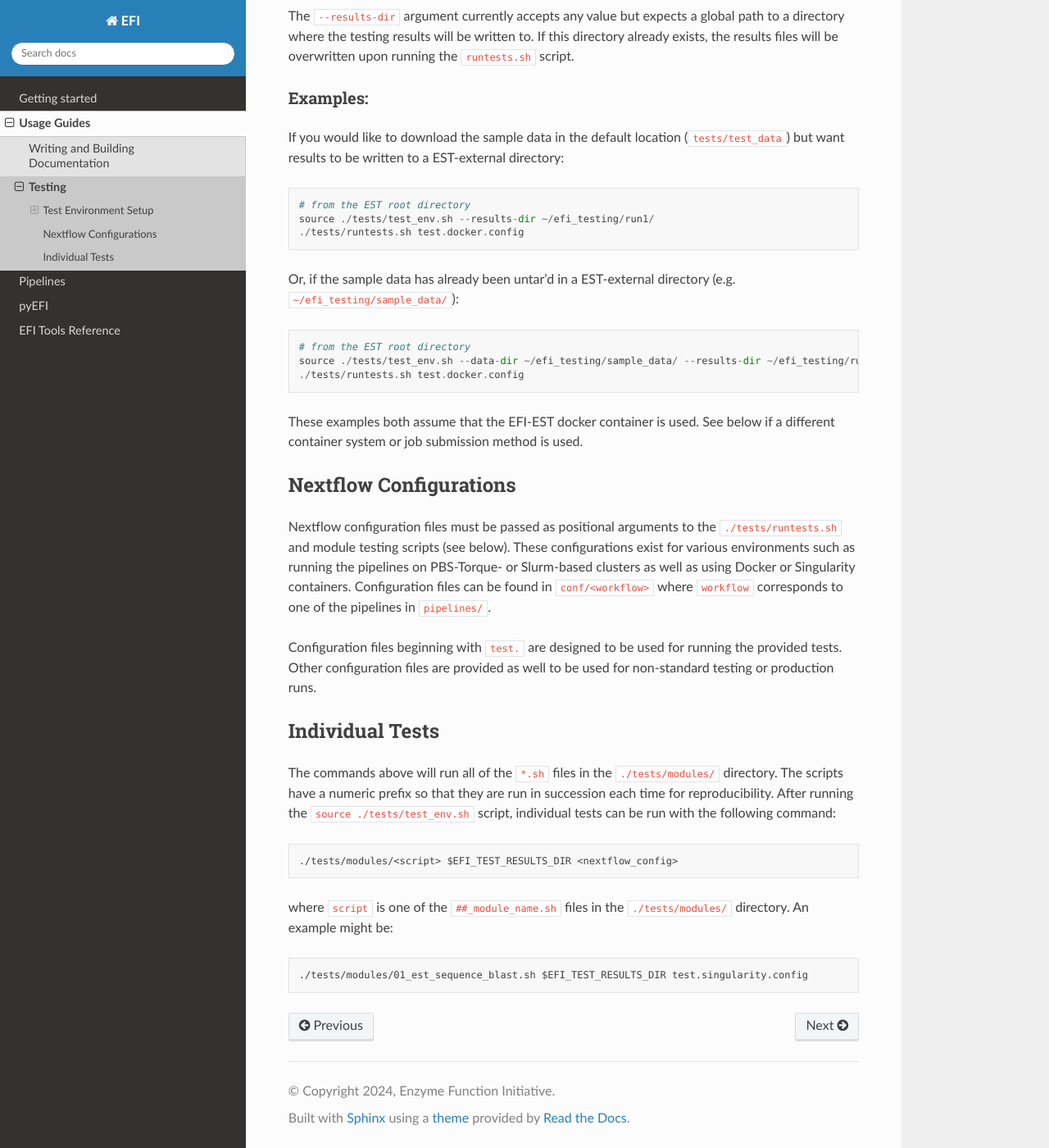
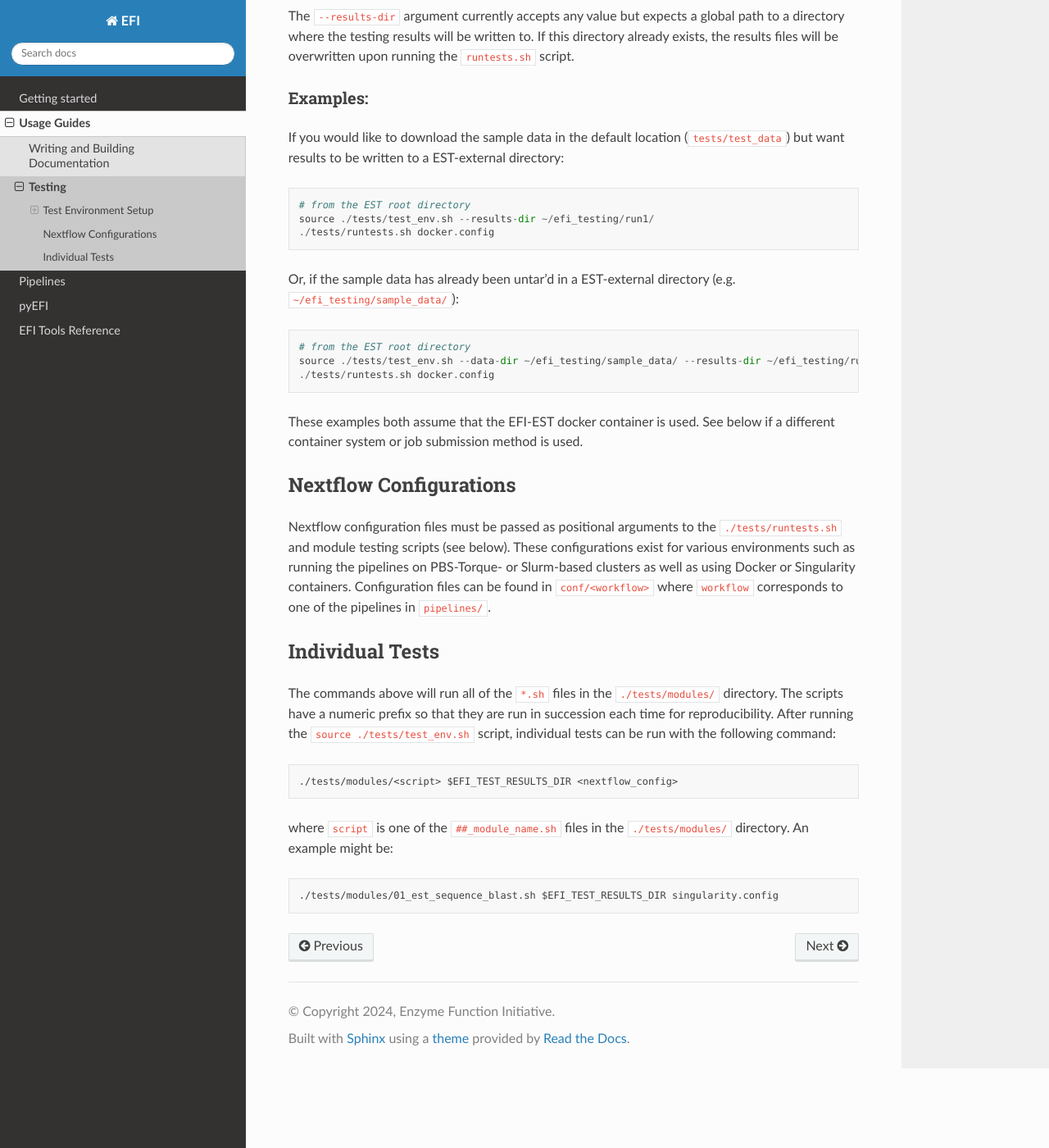
Before and after one commit to EnzymeFunctionInitiative/EST, a Sphinx documentation site: the page built from docs/source/guides/testing.rst, in a window 1280 px wide and 1400 px high, scrolled down 1633 px. Shown: the whole window at 82% size. Built offline with Sphinx 7.4.7 and the Read the Docs theme 3.1.0, drawn with Linux system fonts in a browser that asks for light colours.

Commit message:
Remove testing config files

```diff
--- a/docs/source/guides/testing.rst
+++ b/docs/source/guides/testing.rst
@@ -15,11 +15,11 @@ Docker, run the following commands from the EST repository's root directory: ::
 
     chmod +x ./tests/runtests.sh ./tests/test_env.sh
     source ./tests/test_env.sh
-    ./tests/runtests.sh test.docker.config
+    ./tests/runtests.sh docker.config
 
 To instead run tests using Singularity, replace the last line from above with: ::
 
-    ./tests/runtests.sh test.singularity.config
+    ./tests/runtests.sh singularity.config
 
 Test Environment Setup
 ----------------------
@@ -77,14 +77,14 @@ directory: ::
 
     # from the EST root directory
     source ./tests/test_env.sh --results-dir ~/efi_testing/run1/
-    ./tests/runtests.sh test.docker.config
+    ./tests/runtests.sh docker.config
 
 Or, if the sample data has already been untar'd in a EST-external directory
 (e.g. ``~/efi_testing/sample_data/``): ::
 
     # from the EST root directory
     source ./tests/test_env.sh --data-dir ~/efi_testing/sample_data/ --results-dir ~/efi_testing/run2/
-    ./tests/runtests.sh test.docker.config
+    ./tests/runtests.sh docker.config
 
 These examples both assume that the EFI-EST docker container is used. See below
 if a different container system or job submission method is used.
@@ -99,10 +99,6 @@ pipelines on PBS-Torque- or Slurm-based clusters as well as using Docker or
 Singularity containers. Configuration files can be found in ``conf/<workflow>``
 where ``workflow`` corresponds to one of the pipelines in ``pipelines/``.
 
-Configuration files beginning with ``test.`` are designed to be used for running
-the provided tests. Other configuration files are provided as well to be used
-for non-standard testing or production runs.
-
 Individual Tests
 ----------------
 
@@ -116,4 +112,4 @@ script, individual tests can be run with the following command: ::
 where ``script`` is one of the ``##_module_name.sh`` files in the
 ``./tests/modules/`` directory. An example might be: ::
 
-    ./tests/modules/01_est_sequence_blast.sh $EFI_TEST_RESULTS_DIR test.singularity.config
+    ./tests/modules/01_est_sequence_blast.sh $EFI_TEST_RESULTS_DIR singularity.config
```
Also changed, not shown: 10 other files.
